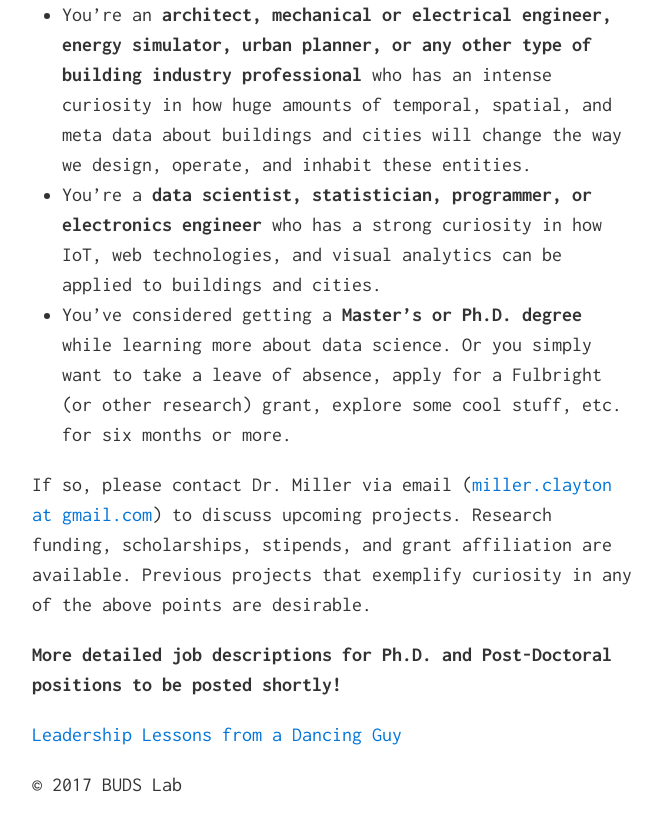
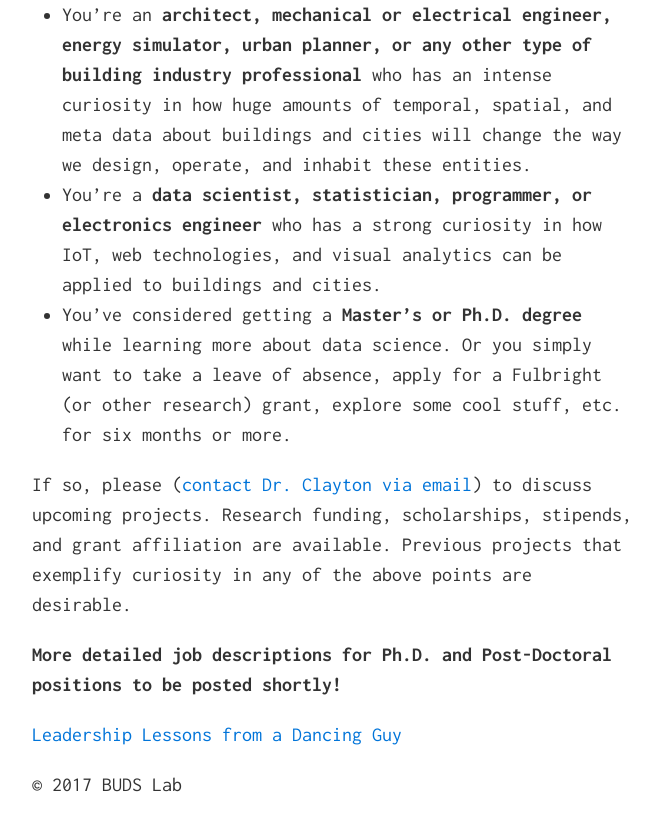
Before and after one commit to buds-lab/buds-lab.github.io, a Jekyll site: the page built from index.md, in a window 1280 px wide and 900 px high, scrolled down 1920 px. Shown: the top 831 px of the window, without its empty margins (308-970 px from the left). Built offline with Jekyll 4.4.1, drawn with Linux system fonts in a browser that asks for light colours.

Commit message:
Update index.md
updated a couple of links and my contact email

```diff
--- a/index.md
+++ b/index.md
@@ -15,7 +15,7 @@ BUDS Lab is in the [Dept. of Building](https://nus.edu/2mzJmtt){:target="_blank"
 ## Projects
 * [Building Data Genome Project](http://bit.ly/2mWsIW0){:target="_blank"} ([ResearchGate](http://bit.ly/2mWDM5r){:target="_blank"}) -- Collaboration with [Princeton CHAOS Lab](https://chaos.princeton.edu/){:target="_blank"} -- A open data set of hundreds of non-residential buildings from around the world with various temporal data mining techniques implemented
 * [Data-Driven Buildings](http://bit.ly/2niv26Y){:target="_blank"} ([ResearchGate](http://bit.ly/2mf75Nf){:target="_blank"}) -- Tutorials for building performance analysts
-* ['3for2' Buildings: Achieving Material, Energy & Space Efficiency](http://bit.ly/2nsunPS){:target="_blank"} ([ResearchGate](http://bit.ly/2nijLnj){:target="_blank"}) -- Collaboration with [ETH Z&uuml;rich Chair of Architecture and Building Systems](http://www.systems.arch.ethz.ch/){:target="_blank"} -- Through systems integration, this project builds 3 floors in the space of 2 while achieving 2 times the performance.
+* ['3for2' Buildings: Achieving Material, Energy & Space Efficiency](http://bit.ly/2uexv4F){:target="_blank"} ([ResearchGate](http://bit.ly/2nijLnj){:target="_blank"}) -- Collaboration with [ETH Z&uuml;rich Chair of Architecture and Building Systems](http://www.systems.arch.ethz.ch/){:target="_blank"} -- Through systems integration, this project builds 3 floors in the space of 2 while achieving 2 times the performance.
 * [Systems THINKING](http://bit.ly/2nimixM){:target="_blank"} -- An international research and design collective focused on enhancing buildings through better architectural and engineering solutions related to building systems.
 
 ## People
@@ -40,7 +40,7 @@ Do any (or all) of these situations describe you?
 <!-- * You're very curious about other cultures and the concept of living and working in one of the **world's most diverse and culturally rich Asian cities**.  -->
 <!-- *You want to learn more about Asia.* -->
 
-If so, please contact Dr. Miller via email ([miller.clayton at gmail.com](mailto:miller.clayton@gmail.com)) to discuss upcoming projects. Research funding, scholarships, stipends, and grant affiliation are available. Previous projects that exemplify curiosity in any of the above points are desirable.
+If so, please ([contact Dr. Clayton via email](mailto:clayton@nus.edu.sg)) to discuss upcoming projects. Research funding, scholarships, stipends, and grant affiliation are available. Previous projects that exemplify curiosity in any of the above points are desirable.
 
 **More detailed job descriptions for Ph.D. and Post-Doctoral positions to be posted shortly!**
 
```
